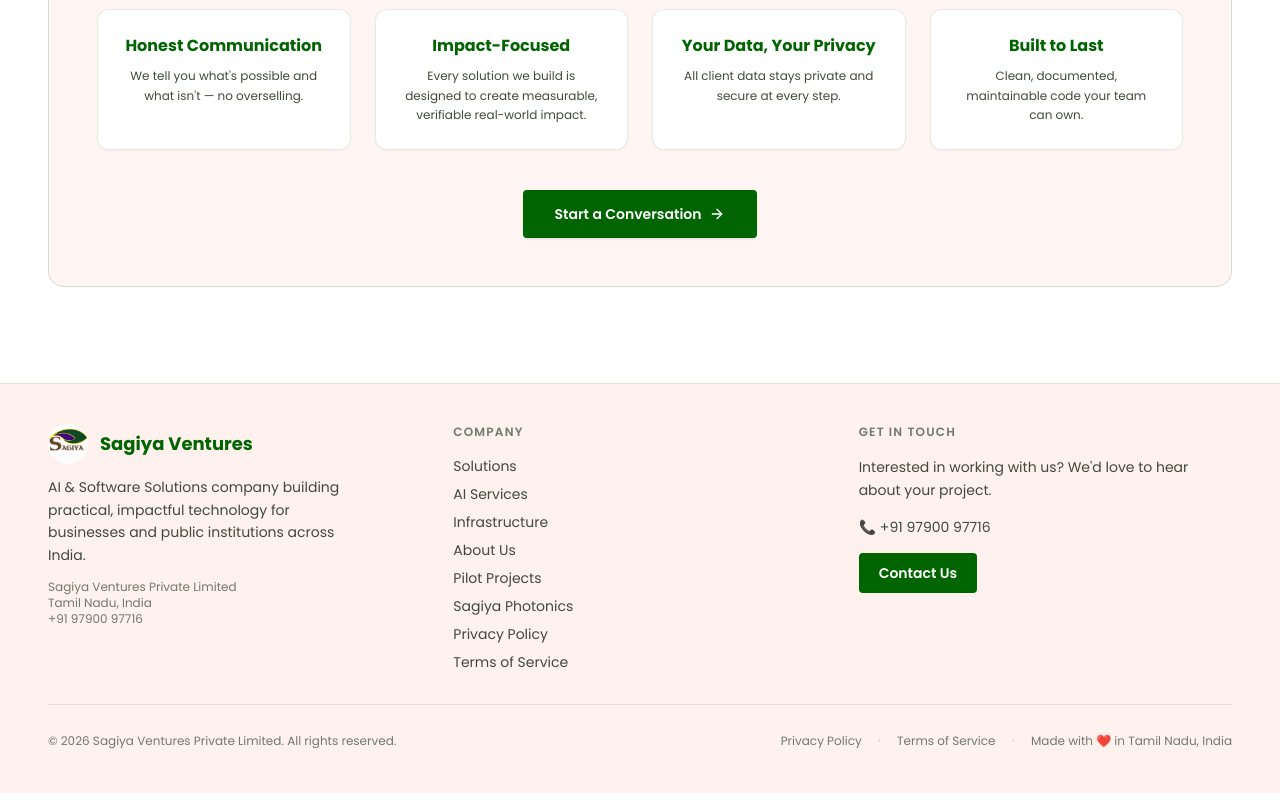
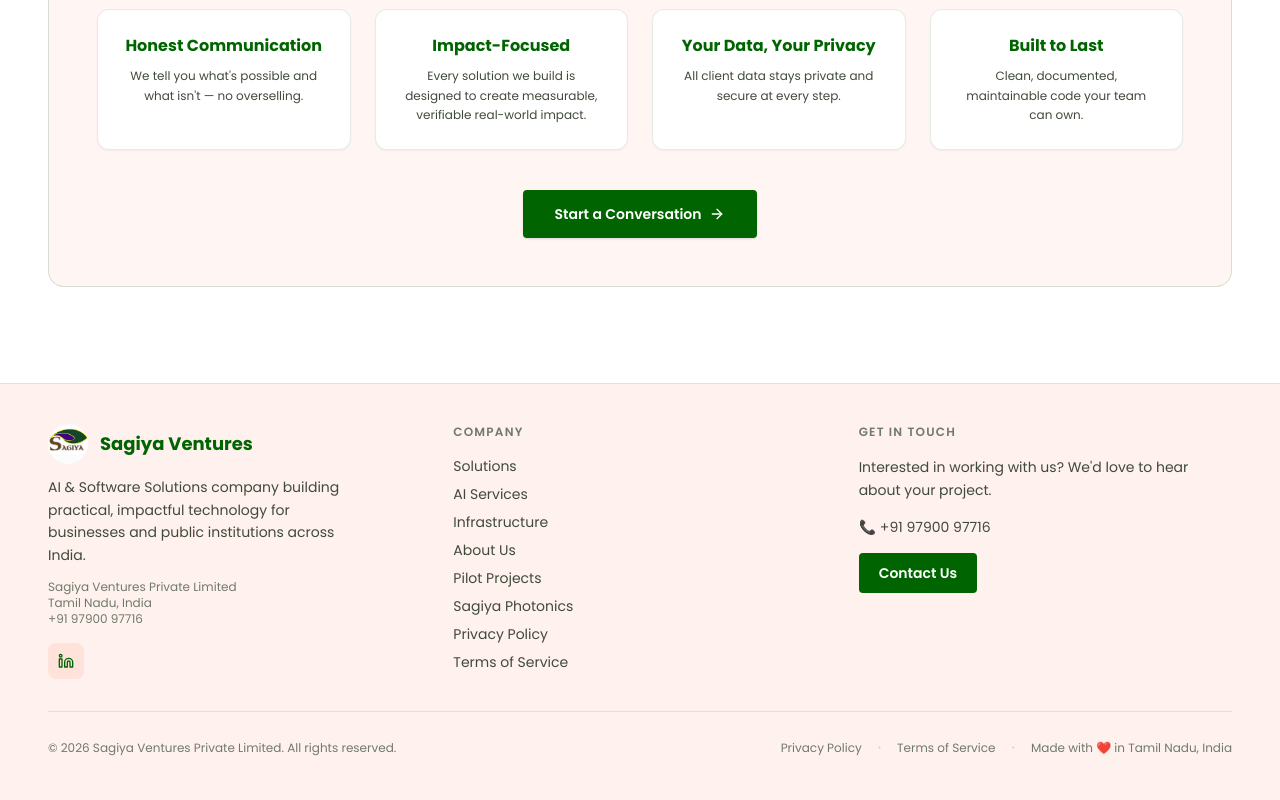
Before and after one commit to sagiyaventures/sagiya-website, a React (Vite) app: page / in a window 1280 px wide. Shown: the part 2430-3230 px from the top of the page. Built offline with nearby package versions, Linux system fonts and the light colour scheme.

Commit message:
feat: add LinkedIn link to footer; chore: compress photonics image, fix sitemap

```diff
--- a/src/components/Footer.tsx
+++ b/src/components/Footer.tsx
@@ -1,4 +1,5 @@
 import React from 'react';
+import { Linkedin } from 'lucide-react';
 import sagiyaLogo from '../assets/sagiya-logo.jpeg';
 
 interface FooterProps {
@@ -32,6 +33,15 @@
                 +91 97900 97716
               </a>
             </p>
+            <a
+              href="https://www.linkedin.com/company/sagiya-ventures/"
+              target="_blank"
+              rel="noopener noreferrer"
+              aria-label="Sagiya Ventures on LinkedIn"
+              className="inline-flex items-center justify-center w-9 h-9 rounded-lg bg-[#ffe2da] text-[#006400] hover:bg-[#006400] hover:text-white transition-colors duration-300 mt-1"
+            >
+              <Linkedin className="w-4 h-4" />
+            </a>
           </div>
 
           {/* Quick Links */}
```
